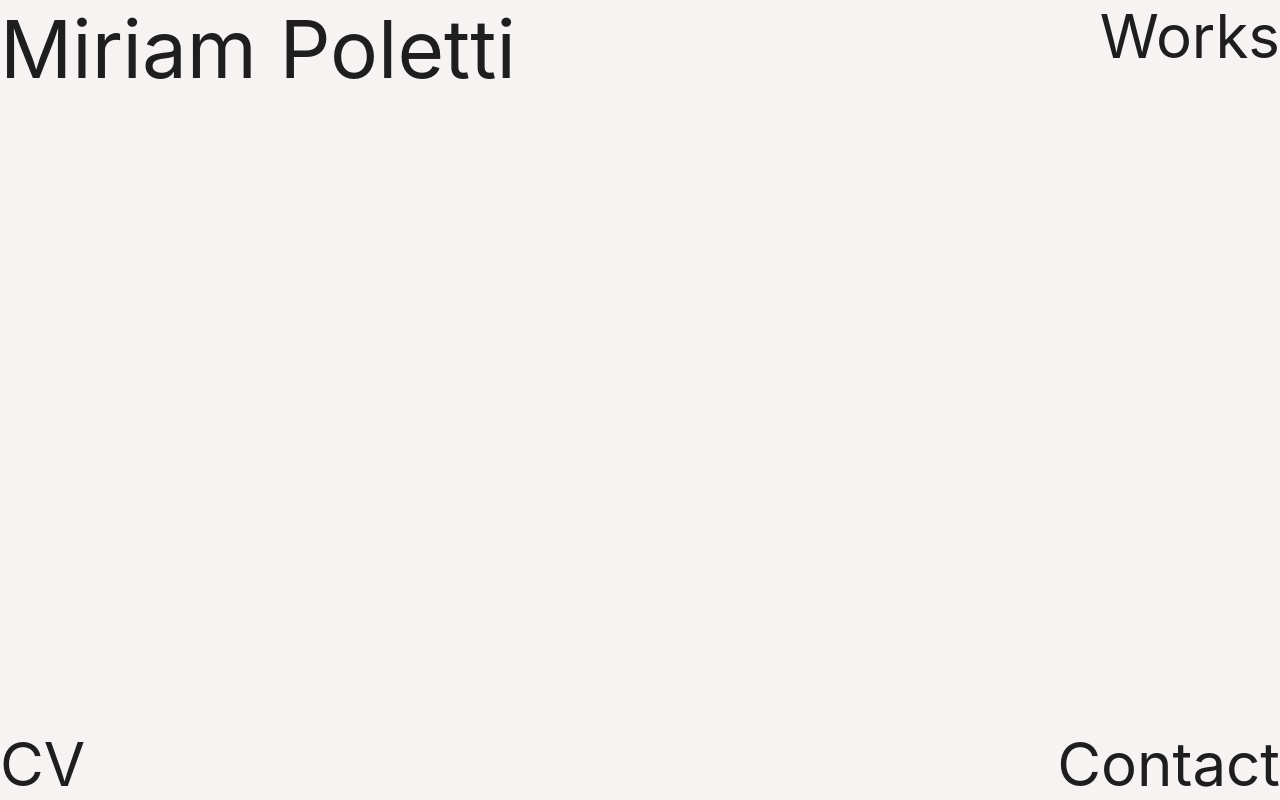
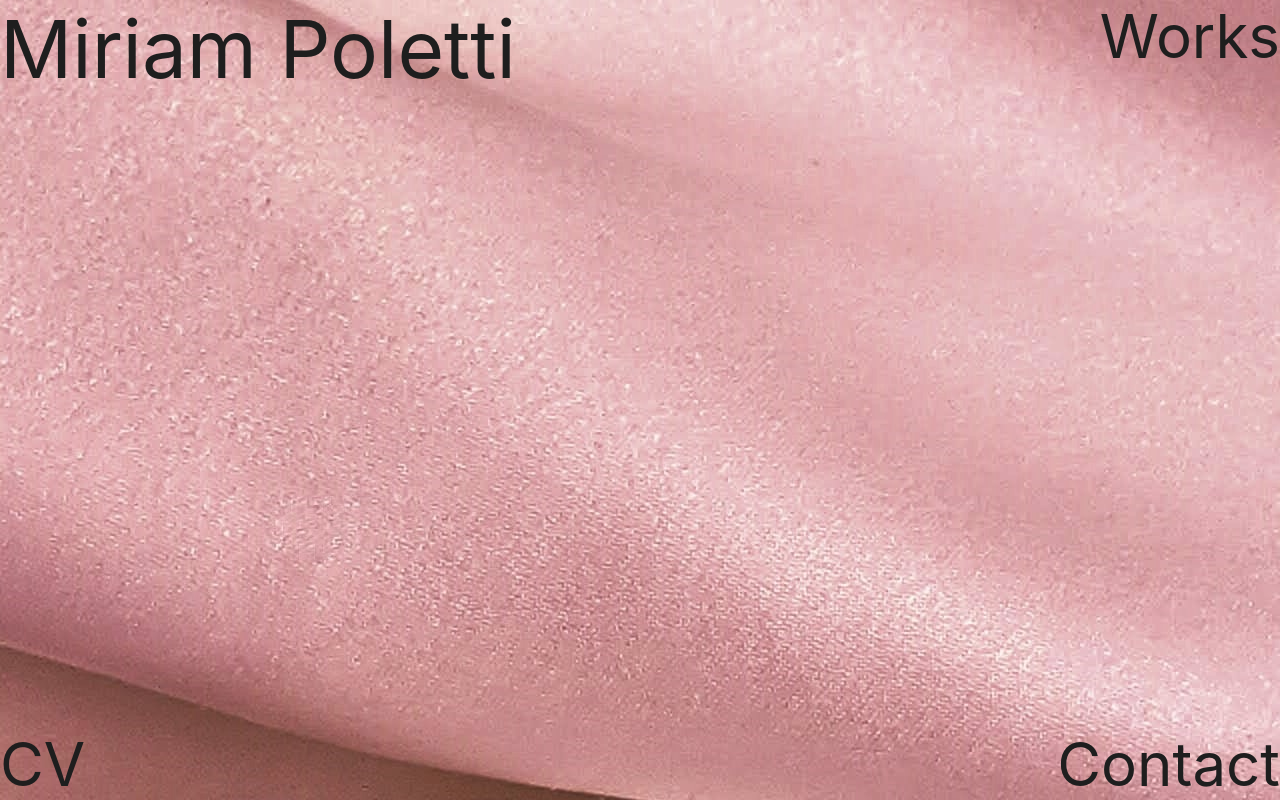
Before and after one commit to miriam-plt/portfolio, a React (Create React App) app: page / in a window 1280 px wide. Built offline with nearby package versions, Linux system fonts and the light colour scheme; the HTML template or start-up script is replaced by a standard one.

Commit message:
homepage background

```diff
--- a/src/Pages/Home/index.js
+++ b/src/Pages/Home/index.js
@@ -3,10 +3,11 @@ import Navbar from '../../components/Navbar';
 
 
 const Home = () => {
-    return <div>
+    return (
+    <div className='homepage-background'>
         <Navbar />
 
     </div>
-}
+)}
 
 export default Home;
--- a/src/Pages/Home/index.scss
+++ b/src/Pages/Home/index.scss
@@ -1,34 +1,7 @@
-.img-container {
-    display: flex;
-    flex-wrap: nowrap;
-    margin-top: 5%;
-    scroll-snap-type: x mandatory;
-    scroll-behavior: smooth;
-    overflow-x: scroll;
+.homepage-background {
+    height:100vh;
+    width:100vw;
+    background-image: url("../../images/background.jpg");
+    background-repeat: no-repeat;
+    background-position: center;
 }
-
-img {
-    padding: 5rem;
-}
-
-.img-unselected {
-    width: 20%;
-    margin-left: auto;
-    opacity: 0.3;
-    transition: 1s ;
-}
-
-.img-hover {
-    width: 24%;
-    margin-left: auto;
-    opacity: 1.0;
-    transition: 1s;
-    cursor: pointer;
-
-    .img-unselected {
-        opacity: 0;
-        transition: opacity .55s ease-in-out;
-        -moz-transition: opacity .55s ease-in-out;
-        -webkit-transition: opacity .55s ease-in-out;
-    }
-}
```
Also changed, not shown: src/images/background.jpg (added).
